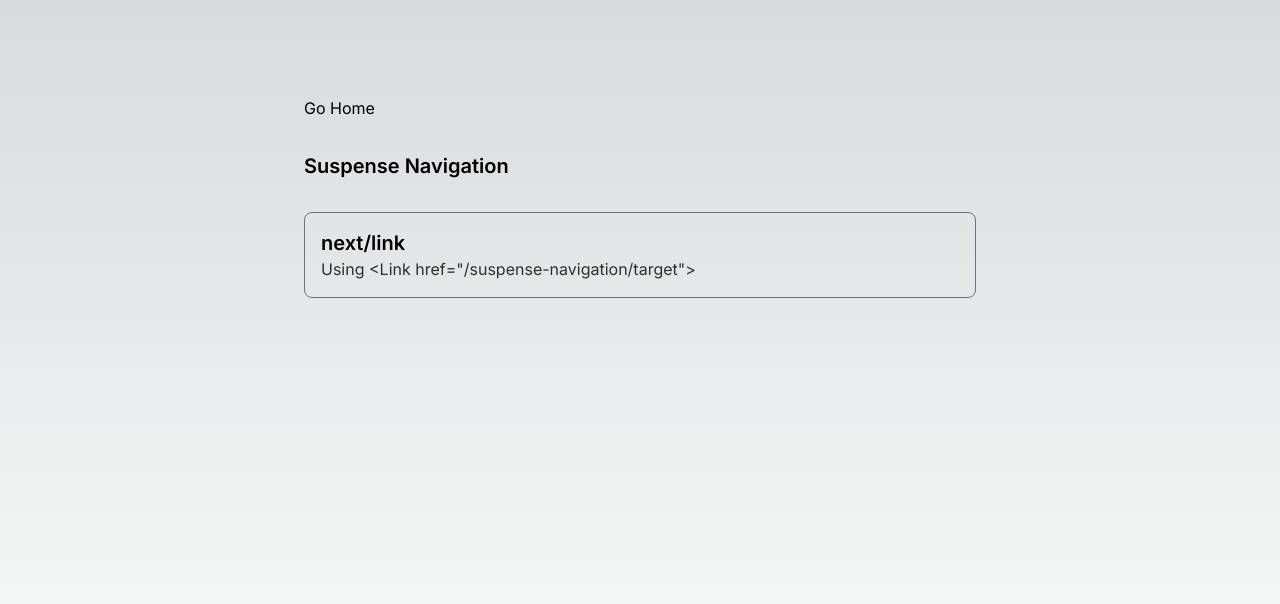
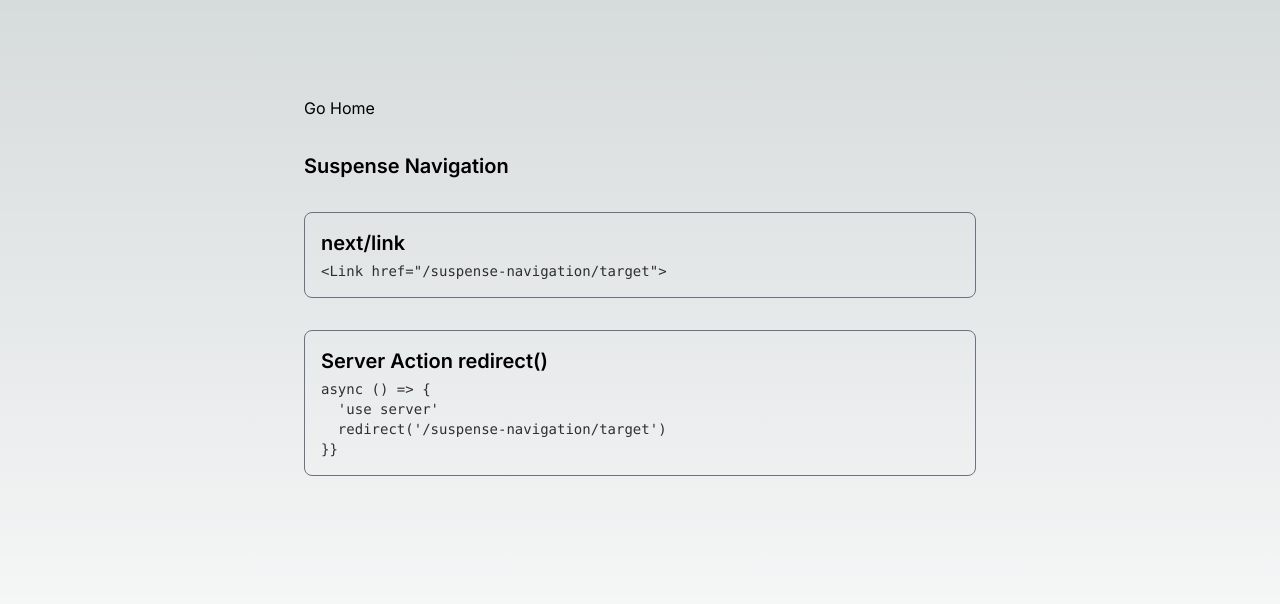
Before and after one commit to rechenberger/next-issues, a Next.js app: page /suspense-navigation in a window 1280 px wide. Shown: the top 604 px of the page. Built offline with nearby package versions, Linux system fonts and the light colour scheme.

Commit message:
✨ Suspense Navigation

```diff
--- a/src/app/Card.tsx
+++ b/src/app/Card.tsx
@@ -3,15 +3,18 @@ import { ReactNode } from 'react'
 export const Card = ({
   title,
   description,
+  code,
 }: {
   title?: ReactNode
   description?: ReactNode
+  code?: ReactNode
 }) => {
   return (
     <>
-      <div className="border border-gray-500 p-4 rounded-lg">
-        <div className="text-xl font-semibold">{title}</div>
-        <div className="opacity-80">{description}</div>
+      <div className="border border-gray-500 hover:bg-gray-500/10 p-4 rounded-lg flex flex-col gap-1">
+        {!!title && <div className="text-xl font-semibold">{title}</div>}
+        {!!description && <div className="opacity-80">{description}</div>}
+        {!!code && <pre className="opacity-80 font-mono text-sm">{code}</pre>}
       </div>
     </>
   )
--- a/src/app/suspense-navigation/page.tsx
+++ b/src/app/suspense-navigation/page.tsx
@@ -1,4 +1,5 @@
 import Link from 'next/link'
+import { redirect } from 'next/navigation'
 import { Card } from '../Card'
 
 export default function Page() {
@@ -9,9 +10,25 @@ export default function Page() {
       <Link href="/suspense-navigation/target">
         <Card
           title="next/link"
-          description={`Using <Link href="/suspense-navigation/target">`}
+          code={`<Link href="/suspense-navigation/target">`}
         />
       </Link>
+      <form
+        action={async () => {
+          'use server'
+          redirect('/suspense-navigation/target')
+        }}
+      >
+        <button type="submit" className="text-left w-full">
+          <Card
+            title="Server Action redirect()"
+            code={`async () => {
+  'use server'
+  redirect('/suspense-navigation/target')
+}}`}
+          />
+        </button>
+      </form>
     </>
   )
 }
```
